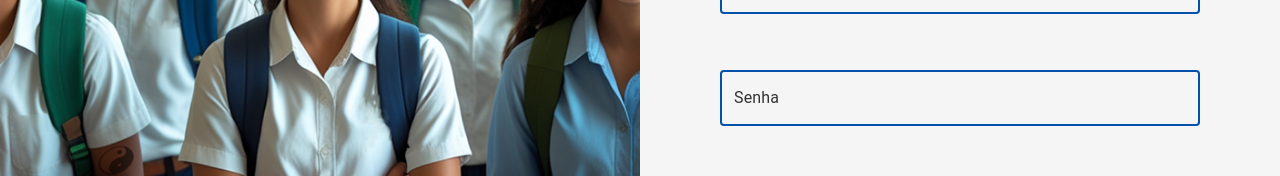
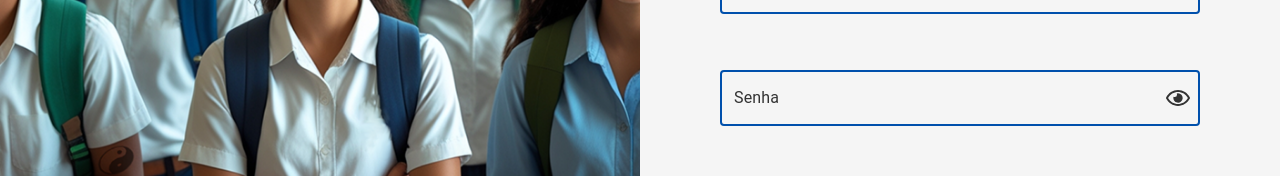
Before and after one commit to Hivqs79/Portal_do_Conselho, a Next.js app in the folder front/app/: page /login in a window 1280 px wide. Shown: the part 458-634 px from the top of the page. Built offline with nearby package versions, Linux system fonts and the light colour scheme.

Commit message:
:bug: fix: Fixing bug of eye in the password input

```diff
--- a/front/app/app/login/page.tsx
+++ b/front/app/app/login/page.tsx
@@ -60,7 +60,8 @@ export default function Login() {
                         type={showPassword ? 'text' : 'password'}
                         variant="outlined"
                         className="w-full !mb-14"
-                        endAdornment={
+                        InputProps={{
+                          endAdornment: (
                             <InputAdornment position="end">
                             <IconButton
                             aria-label={showPassword ? 'hide the password' : 'display the password'}
@@ -70,7 +71,8 @@ export default function Login() {
                             <Icon IconPassed={showPassword ? FaRegEyeSlash : FaRegEye} />
                             </IconButton>
                             </InputAdornment>
-                          }
+                          )
+                        }}
                     />
                     <BlueButton variant="contained" className="!mb-12 !px-24">Entrar</BlueButton>
                     <Typography variant="md_text_regular" className="!mb-4">
```
Lines whose indentation alone changed are shown as unchanged.
